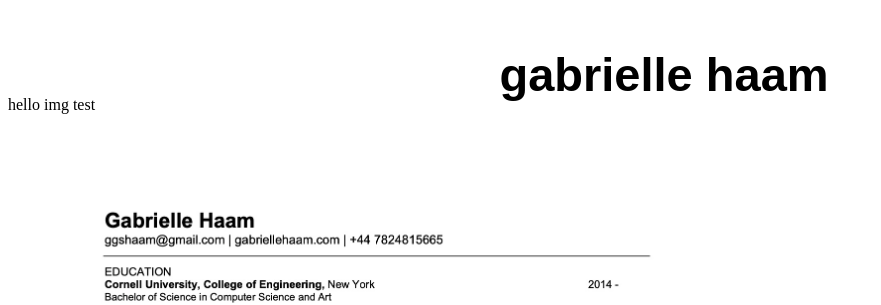
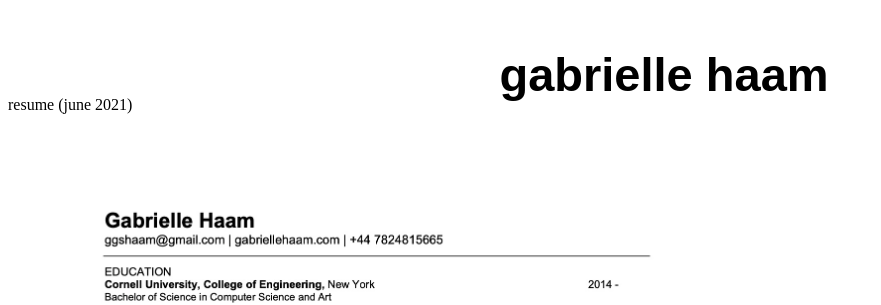
Before and after one commit to gabriellehaam/gabriellehaam.github.io, a Jekyll site: the page built from assets/resume.html, in a window 1280 px wide and 1060 px high. Shown: the top 305 px of the window, without its empty margins (0-881 px from the left). Built offline with Jekyll 4.4.1, drawn with Linux system fonts in a browser that asks for light colours.

Commit message:
Update resume.html

```diff
--- a/assets/resume.html
+++ b/assets/resume.html
@@ -19,8 +19,8 @@ title: gabrielle haam
 <br>
 <br>
 <br>
-<p>
-  hello img test
+<p class=maintext >
+  resume (june 2021)
 </p>
 
 <div>
```
